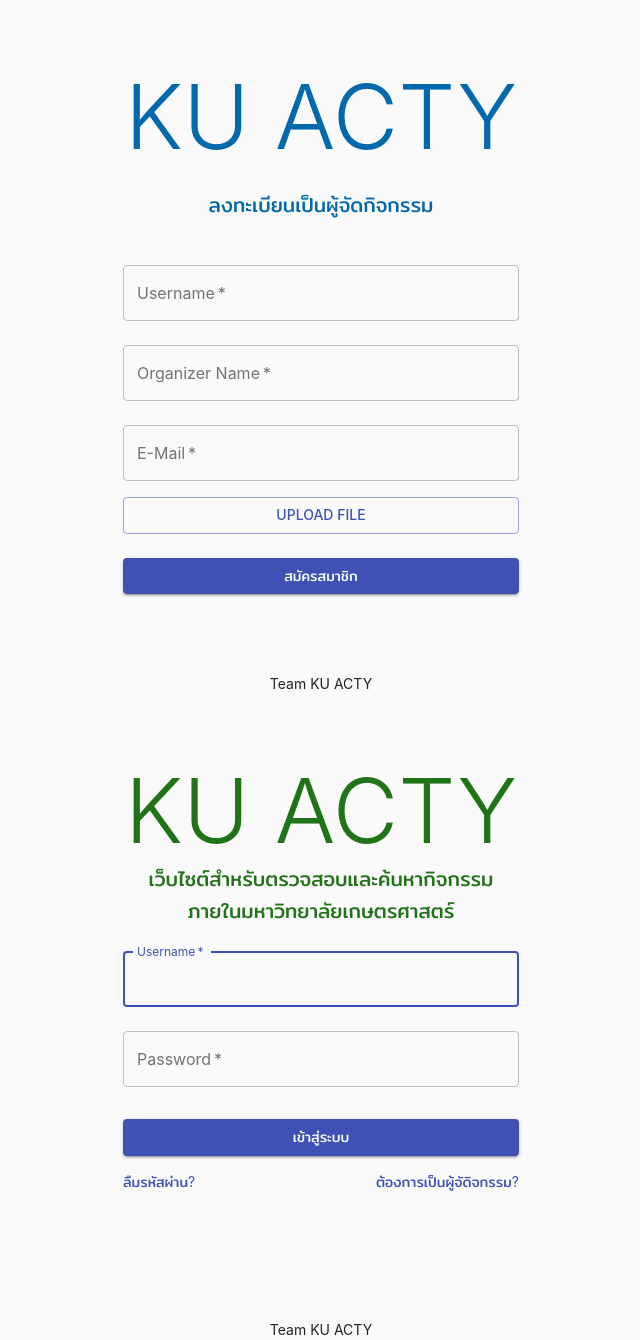
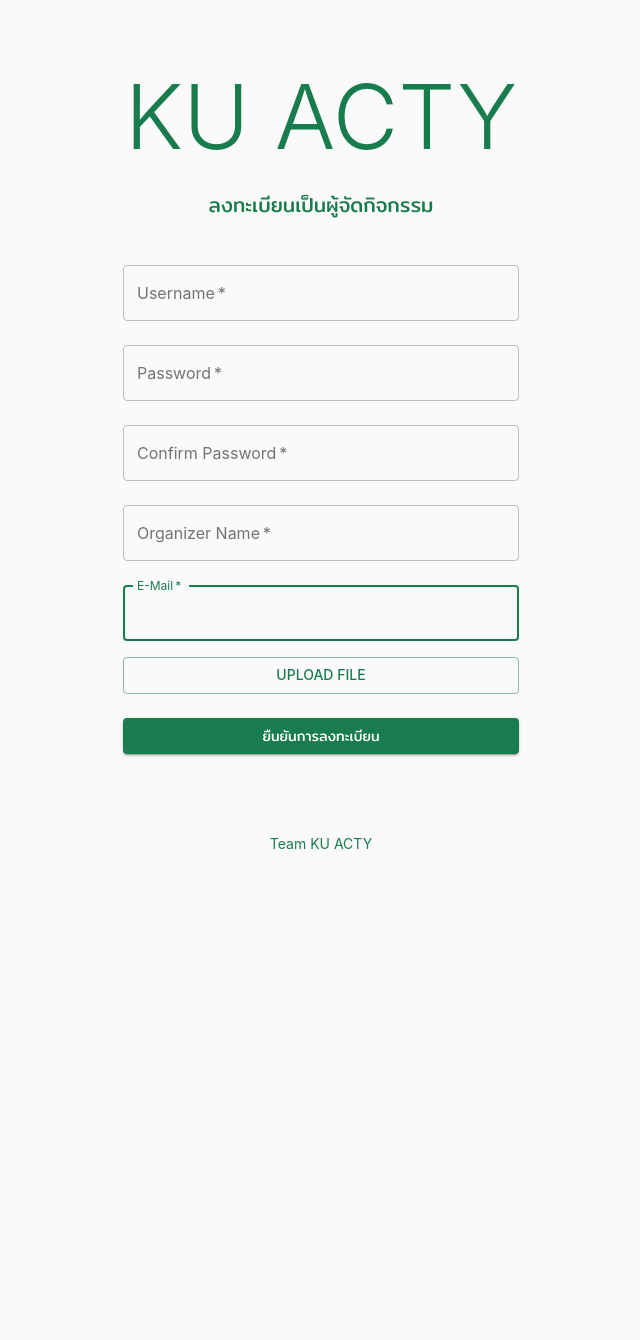
Before and after one commit to NutyHw/KU-Acty, a React (Create React App) app in the folder frontend/: page /register in a window 1280 px wide. Shown: the whole page, without its empty margins (319-959 px from the left). After the commit the page ends 854 px from the top, so only its background shows below. Built offline with nearby package versions, Linux system fonts and the light colour scheme.

Commit message:
Fix router bugs

```diff
--- a/frontend/src/App.tsx
+++ b/frontend/src/App.tsx
@@ -1,17 +1,18 @@
-import React from 'react';
+import React, {useState} from 'react';
 import logo from './logo.svg';
 import './App.css';
 import './index.css';
-
-//import { Login } from './pages/login/login'
+import {BrowserRouter as Router,Switch,Route,Link} from 'react-router-dom';
+import { Login } from './pages/login/login'
 import { Register } from './pages/register/register';
 
-function App() {
-  return (
-    <div className="App">
-      <Register />
-    </div>
+const App = () => {
+  return(
+      <div>
+      <Route exact path="/login" component={Login} />
+      <Route path="/register" component={Register} />
+      </div>
   );
-}
+};
 
 export default App;
--- a/frontend/src/index.tsx
+++ b/frontend/src/index.tsx
@@ -3,14 +3,21 @@ import ReactDOM from 'react-dom';
 import './index.css';
 import App from './App';
 import * as serviceWorker from './serviceWorker';
-
-import { Login } from './pages/login/login';
+import {
+  BrowserRouter as Router,
+  Switch,
+  Route,
+  Link,
+  useHistory,
+  useLocation,
+  useParams,
+  BrowserRouter
+} from "react-router-dom";
 
 ReactDOM.render(
-  <React.StrictMode>
-    <App />
-    <Login />
-  </React.StrictMode>,
+  <BrowserRouter>
+    <App/>
+  </BrowserRouter>,
   document.getElementById('root')
 );
 
--- a/frontend/src/pages/login/login.tsx
+++ b/frontend/src/pages/login/login.tsx
@@ -13,9 +13,26 @@ import { withStyles} from '@material-ui/core/styles';
 import { ThemeProvider } from '@material-ui/core/styles';
 import Container from '@material-ui/core/Container';
 import { createMuiTheme } from '@material-ui/core/styles';
+import {
+  BrowserRouter as Router,
+  Switch,
+  Route,
+  useHistory,
+  useLocation,
+  useParams
+} from "react-router-dom";
+import { Register } from '../register/register';
 
 //Theme settings
 const theme = createMuiTheme({
+    palette: {
+      primary: {
+        main: '#197C4F',
+      },
+      secondary: {
+        main: '#197C4F',
+      },
+    },
     typography: {
       fontFamily: [
         '-apple-system',
@@ -31,13 +48,13 @@ const theme = createMuiTheme({
 const GreenTypography = withStyles({
   root: {
     fontSize: 90,
-    color: "#217318",
+    color: "#197C4F",
   }
 })(Typography);
 
 const GreenDesc = withStyles({
   root: {
-    color: "#217318",
+    color: "#197C4F",
   }
 })(Typography);
 
@@ -80,7 +97,7 @@ export const Login : React.FC = () => {
           KU ACTY
         </GreenTypography>
         <GreenDesc variant="h6" align="center">
-          เว็บไซต์สำหรับตรวจสอบและค้นหากิจกรรม<br></br>ภายในมหาวิทยาลัยเกษตรศาสตร์
+          เว็บไซต์สำหรับตรวจสอบและค้นหากิจกรรม<br></br>มหาวิทยาลัยเกษตรศาสตร์
         </GreenDesc>
 
         </div>
@@ -94,6 +111,7 @@ export const Login : React.FC = () => {
               label="Username"
               name="username"
               type = "string"
+              color = "primary"
               inputRef = {register({ required : true })}
               //autoComplete="username"
               autoFocus
@@ -106,6 +124,7 @@ export const Login : React.FC = () => {
               name="password"
               label="Password"
               type="password"
+              color = "primary"
               inputRef = { register({ required : true }) }
               id="password"
               //*autoComplete="current-password"
@@ -121,14 +140,15 @@ export const Login : React.FC = () => {
             </Button>
 
             <Grid container>
-              <Grid item xs>
-                <Link href="#" variant="body2">
+              <Grid item xs
+                alignItems = "flex-start">
+                <Link href="#" variant="body2" color="primary">
                   ลืมรหัสผ่าน?
                 </Link>
               </Grid>
               <Grid item>
-                <Link href="#" variant="body2">
-                  {"ต้องการเป็นผู้จัดิจกรรม?"}
+                <Link href="/register" variant="body2" color="primary">
+                  {"ต้องการเป็นผู้จัดกิจกรรม?"}
                 </Link>
               </Grid>
             </Grid>
@@ -136,7 +156,7 @@ export const Login : React.FC = () => {
 
           <Box mt={16}>
             <Link href="https://github.com/NutyHw/KU-Acty/tree/main/frontend" target="_blank">
-            <Typography variant="body2" color="textPrimary" align="center">
+            <Typography variant="body2" color="primary" align="center">
               Team KU ACTY
             </Typography>
             </Link>
--- a/frontend/src/pages/register/register.tsx
+++ b/frontend/src/pages/register/register.tsx
@@ -16,6 +16,14 @@ import { createMuiTheme } from '@material-ui/core/styles';
 
 //Theme settings
 const theme = createMuiTheme({
+    palette: {
+      primary: {
+        main: '#197C4F',
+      },
+      secondary: {
+        main: '#197C4F',
+      },
+    },
     typography: {
       fontFamily: [
         '-apple-system',
@@ -28,16 +36,16 @@ const theme = createMuiTheme({
 });
 
 //-------------------------------------- Styles Part ----------------------------
-const BlueTypography = withStyles({
+const GreenTypography = withStyles({
   root: {
     fontSize: 90,
-    color: "#0369ad",
+    color: "#197C4F",
   }
 })(Typography);
 
-const BlueDesc = withStyles({
+const GreenDesc = withStyles({
   root: {
-    color: "#0369ad",
+    color: "#197C4F",
   }
 })(Typography);
 
@@ -107,13 +115,13 @@ export const Register : React.FC = () => {
 
       <ThemeProvider theme={theme}>
         <CssBaseline /><div className={classes.paper}>
-        <BlueTypography variant='h1' align="center">
+        <GreenTypography variant='h1' align="center" color ="primary">
           KU ACTY
-        </BlueTypography>
+        </GreenTypography>
         <br></br>
-        <BlueDesc variant="h6" align="center">
+        <GreenDesc variant="h6" align="center" color="primary">
           ลงทะเบียนเป็นผู้จัดกิจกรรม
-        </BlueDesc>
+        </GreenDesc>
         <br></br>
 
         </div>
@@ -130,6 +138,30 @@ export const Register : React.FC = () => {
               inputRef = {register({ required : true })}
               //autoComplete="username"
               autoFocus
+            />
+            <TextField
+              variant="outlined"
+              margin="normal"
+              required
+              fullWidth
+              name="password"
+              label="Password"
+              type="password"
+              inputRef = { register({ required : true }) }
+              id="password"
+              //*autoComplete="current-password"
+            />
+            <TextField
+              variant="outlined"
+              margin="normal"
+              required
+              fullWidth
+              name="password"
+              label="Confirm Password"
+              type="password"
+              inputRef = { register({ required : true }) }
+              id="password"
+              //*autoComplete="current-password"
             />
             <TextField
               variant="outlined"
@@ -167,13 +199,13 @@ export const Register : React.FC = () => {
               color="primary"
               className={classes.submit}
             >
-              สมัครสมาชิก
+              ยืนยันการลงทะเบียน
             </Button>
           </form>
 
           <Box mt={8}>
             <Link href="https://github.com/NutyHw/KU-Acty/tree/main/frontend" target="_blank">
-            <Typography variant="body2" color="textPrimary" align="center">
+            <Typography variant="body2" color="primary" align="center">
               Team KU ACTY
             </Typography>
             </Link>
```
